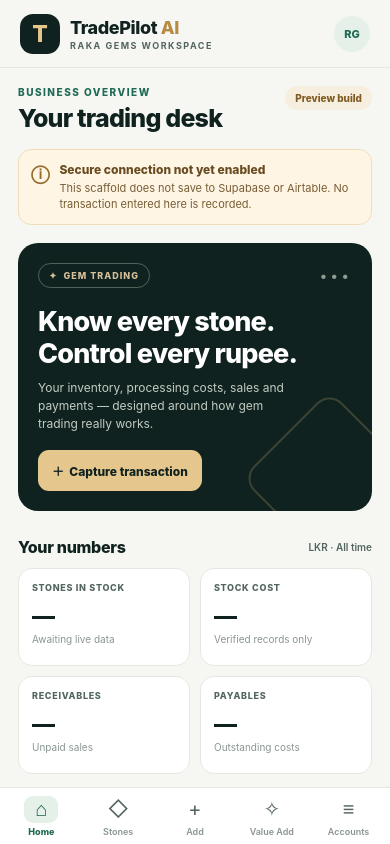
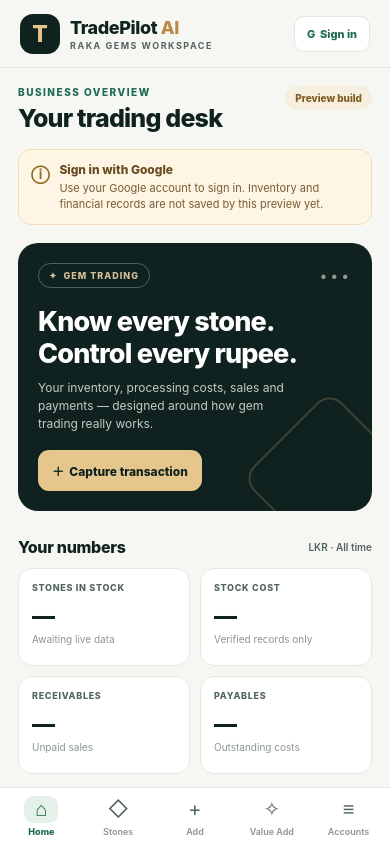
Before and after one commit to rakadevops/Raka-gems-business, a React Native app: screen / in a window 390 px wide. Built offline with nearby package versions, Linux system fonts and the light colour scheme.

Commit message:
Add Google sign-in option to TradePilot preview

```diff
--- a/App.tsx
+++ b/App.tsx
@@ -1,4 +1,5 @@
-import React, { useState } from "react";
+import React, { useEffect, useState } from "react";
+import { createClient, type Session } from "@supabase/supabase-js";
 import { validateTransactionDraft } from "./src/transactionValidation.cjs";
 import {
   Alert,
@@ -11,6 +12,12 @@ import {
   TouchableOpacity,
   View,
 } from "react-native";
+
+const supabase = createClient(
+  "https://husoqhevdwwirzbgjaex.supabase.co",
+  "sb_publishable_mTRgRKDsUwXEMeUe0bJKbg_qAOP1bzL",
+  { auth: { persistSession: true, autoRefreshToken: true, detectSessionInUrl: true } }
+);
 
 type Tab = "Home" | "Stones" | "Add" | "Value Add" | "Accounts";
 
@@ -57,6 +64,37 @@ function SectionTitle({ title, action }: { title: string; action?: string }) {
 
 export default function App() {
   const [tab, setTab] = useState<Tab>("Home");
+  const [authSession, setAuthSession] = useState<Session | null>(null);
+  const [authBusy, setAuthBusy] = useState(false);
+
+  useEffect(() => {
+    supabase.auth.getSession().then(({ data }) => setAuthSession(data.session));
+    const { data: { subscription } } = supabase.auth.onAuthStateChange((_event, session) => {
+      setAuthSession(session);
+    });
+    return () => subscription.unsubscribe();
+  }, []);
+
+  const signInWithGoogle = async () => {
+    setAuthBusy(true);
+    try {
+      const redirectTo = typeof window !== "undefined" ? window.location.href.split(/[?#]/)[0] : undefined;
+      const { error } = await supabase.auth.signInWithOAuth({
+        provider: "google",
+        options: { redirectTo }
+      });
+      if (error) Alert.alert("Google sign-in unavailable", error.message);
+    } catch (error) {
+      Alert.alert("Sign-in failed", error instanceof Error ? error.message : "Please try again.");
+    } finally {
+      setAuthBusy(false);
+    }
+  };
+
+  const signOut = async () => {
+    const { error } = await supabase.auth.signOut();
+    if (error) Alert.alert("Could not sign out", error.message);
+  };
   const [note, setNote] = useState("");
   const [purchasePrice, setPurchasePrice] = useState("");
   const [stoneWeight, setStoneWeight] = useState("");
@@ -153,7 +191,15 @@ export default function App() {
           <Text style={styles.brandName}>TradePilot <Text style={styles.brandAI}>AI</Text></Text>
           <Text style={styles.brandSub}>RAKA GEMS WORKSPACE</Text>
         </View>
-        <View style={styles.avatar}><Text style={styles.avatarText}>RG</Text></View>
+        <TouchableOpacity
+          accessibilityRole="button"
+          accessibilityLabel={authSession ? "Sign out" : "Continue with Google"}
+          style={styles.loginButton}
+          onPress={authSession ? signOut : signInWithGoogle}
+          disabled={authBusy}
+        >
+          <Text style={styles.loginButtonText}>{authBusy ? "Opening…" : authSession ? "Sign out" : "G  Sign in"}</Text>
+        </TouchableOpacity>
       </View>
 
       <ScrollView contentContainerStyle={styles.page} keyboardShouldPersistTaps="handled">
@@ -168,8 +214,8 @@ export default function App() {
         <View style={styles.notice}>
           <Text style={styles.noticeIcon}>ⓘ</Text>
           <View style={{ flex: 1 }}>
-            <Text style={styles.noticeTitle}>Secure connection not yet enabled</Text>
-            <Text style={styles.noticeBody}>This scaffold does not save to Supabase or Airtable. No transaction entered here is recorded.</Text>
+            <Text style={styles.noticeTitle}>{authSession ? "Signed in — data saving still pending" : "Sign in with Google"}</Text>
+            <Text style={styles.noticeBody}>{authSession ? `Signed in as ${authSession.user.email || "Google account"}. Inventory and financial writes remain disabled until the secure save workflow is connected.` : "Use your Google account to sign in. Inventory and financial records are not saved by this preview yet."}</Text>
           </View>
         </View>
 
@@ -318,8 +364,8 @@ const styles = StyleSheet.create({
   brandName: { fontSize: 18, color: colors.ink, fontWeight: "800", letterSpacing: -0.4 },
   brandAI: { color: colors.gold },
   brandSub: { marginTop: 2, fontSize: 9, color: colors.inkSoft, letterSpacing: 1.5, fontWeight: "700" },
-  avatar: { width: 36, height: 36, borderRadius: 18, backgroundColor: colors.greenLight, alignItems: "center", justifyContent: "center" },
-  avatarText: { fontSize: 11, fontWeight: "800", color: colors.green },
+  loginButton: { minHeight: 36, paddingHorizontal: 12, borderRadius: 10, borderWidth: 1, borderColor: colors.line, backgroundColor: colors.card, alignItems: "center", justifyContent: "center" },
+  loginButtonText: { fontSize: 11, fontWeight: "800", color: colors.green },
   page: { padding: 18, paddingBottom: 28 },
   headingRow: { flexDirection: "row", alignItems: "center", marginBottom: 16, gap: 8 },
   eyebrow: { color: colors.green, fontSize: 10, letterSpacing: 1.5, fontWeight: "800", marginBottom: 5 },
```
